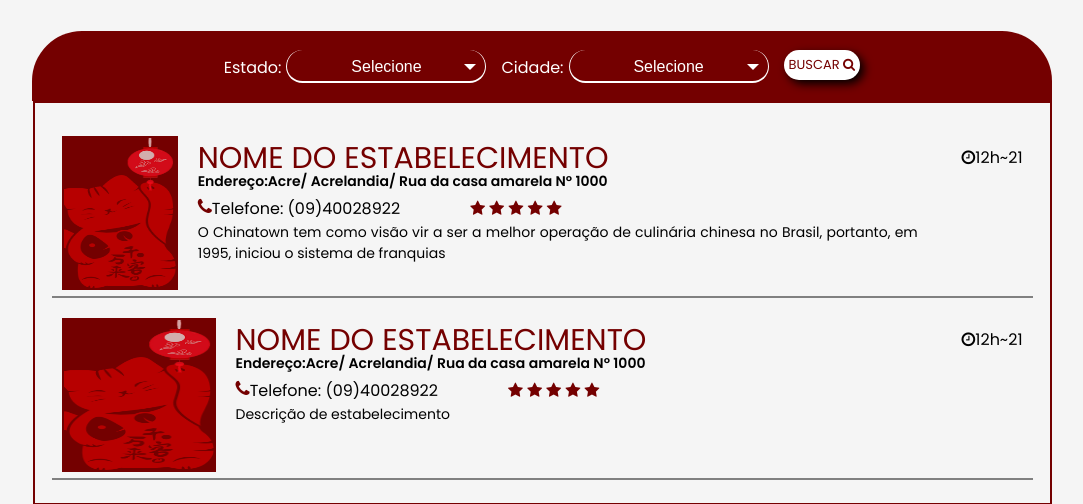
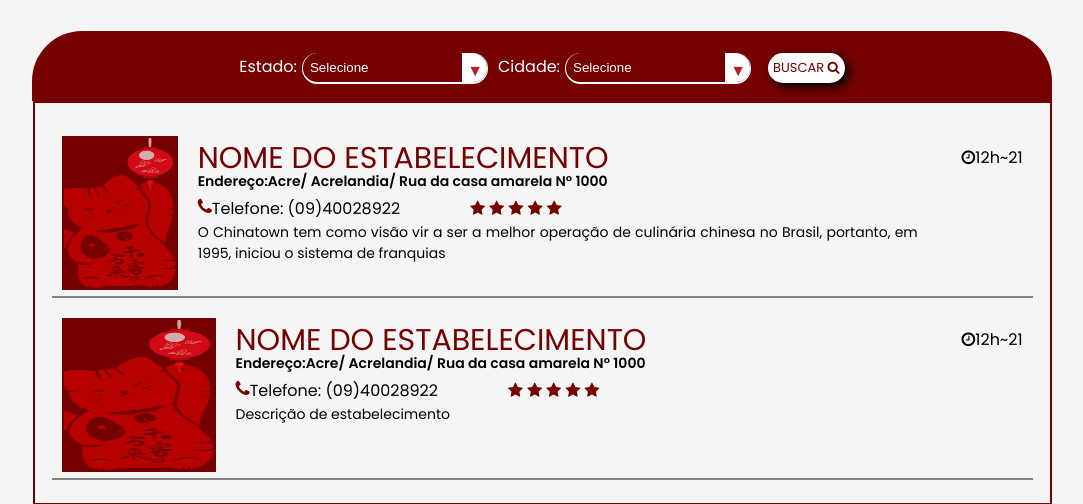
Before and after one commit to Yasnnie/Fast-Sushi, a PHP site: page /php/overview.php in a window 1280 px wide. Shown: the part 54-558 px from the top of the page, without its empty margins (98-1181 px from the left). Run offline with PHP 8.4, Linux system fonts and the light colour scheme.

Commit message:
Select Terminado

```diff
--- a/css/overview.css
+++ b/css/overview.css
@@ -116,88 +116,73 @@ header img{
     display: flex;
     margin: auto;
 }
-
+#buscarRegiao a{
+    margin-top: 4px !important;
+    margin-left: 7px;
+}
 #buscarRegiao .aux label{
     margin-right: 5px;
     margin-top: 5px;
 }
-.custom-select {
-    position: relative;
-    font-family: Arial;
-    width: 200px;
-    height: 32px;
-    margin-right: 15px;
-  }
 
-  .custom-select select {
-    display: none;
-  }
-
-  .select-selected {
-    background-color:  transparent;
-    padding: 5px;
-    height: 15px;
-    border-top: unset !important;
-    border-bottom: solid 2px white !important;
-    border-right: solid 1px white !important;
-    border-left: solid 1px white !important;
-    border-radius: 100px;
-    color: white !important;
-  }
+/*SELECT STYLE*/
 
 
-  .select-selected:after {
-    position: absolute;
-    content: "";
-    top: 14px;
-    right: 10px;
-    width: 0;
-    height: 0;
-    border: 6px solid transparent;
-    border-color: #fff transparent transparent transparent;
-  }
+.select-box select{
+  -webkit-appearance: none;
+  -moz-appearance: none;
+  -ms-appearance: none;
+  appearance: none;
+  width: 160px;
+  outline: 0;
+  box-shadow: none;
+  border: none !important;
+  background: none;
+}
 
+.select-box select::-ms-expand{
+  display: none;
+}
 
-  .select-selected.select-arrow-active:after {
-    border-color: transparent transparent #fff transparent;
-    top: 7px;
-  }
+.select-box{
+  position: relative;
+  display: flex;
+  background: transparent;
+  margin-right: 10px ;
+  margin-top: 4px;
+  width: 170px;
+  border-bottom: solid 2px white;
+  border-right: solid 1px white;
+  border-left: solid 1px white;
+  border-top: unset;
+  padding: 7px;
+  overflow: hidden;
+  border-radius: 40px;
+  color: white;
+}
 
+select{
+  flex: 1;
+  cursor: pointer;
+  color: white;
+}
 
-  .select-items div,.select-selected {
-    color:firebrick;
-    padding: 8px 16px;
-    border: 1px solid transparent;
-    border-color: transparent transparent rgba(0, 0, 0, 0.1) transparent;
-    cursor: pointer;
-  }
+.select-box option{
+ color: black;
+}
+.select-box:after{
+  content: ' \25BC';
+  position: absolute;
+  top: 0px;
+  right: -1px;
+  color: firebrick;
+  background: white;
+  padding: 5px;
+  cursor: pointer !important;
+  pointer-events: none;
+}
 
-
-  .select-items {
-    position: absolute !important;
-    z-index: 100 !important;
-    background-color: white;
-    overflow: hidden;
-    border-radius: 40px;
-    border: solid 1px grey;
-    border-top:none ;
-    top: 100%;
-    left: 0;
-    right: 0;
-    z-index: 99;
-  }
-
-  .select-hide {
-    display: none;
-  }
-
-  .select-items div:hover, .same-as-selected {
-    background-color: rgba(0, 0, 0, 0.445);
-
-  }
-
-
-
+/*SEÇÃO DOS ESTABELECIMENTOS*/
 #estabelecimentos{
     width: 1001px;
     margin: auto;
--- a/php/overview.php
+++ b/php/overview.php
@@ -39,7 +39,7 @@
         <div id="buscarRegiao">
             <div class="aux">
             <label for="">Estado:</label>
-            <div id="" class="custom-select">
+            <div id="" class="select-box">
                 <select name="" id="">
                     <option value="">Selecione</option>
                     <option value="">Opção 2</option>
@@ -47,7 +47,7 @@
                 </select>
             </div>
             <label for="">Cidade:</label>
-            <div class="custom-select">
+            <div class="select-box">
                 <select name="" id="">
                     <option value="">Selecione</option>
                     <option value="">Opção 2</option>
@@ -120,7 +120,6 @@
         </div>
     </div>
 
-    <script src="../js/select.js"></script>
 </body>
 
 </html>
```
Also changed, not shown: css/cadastro.css (+55 -62 lines), js/pluginIBGE.js (+7 -111 lines), js/select.js (deleted, +0 -80 lines), php/cadastro.php (+13 -4 lines).
